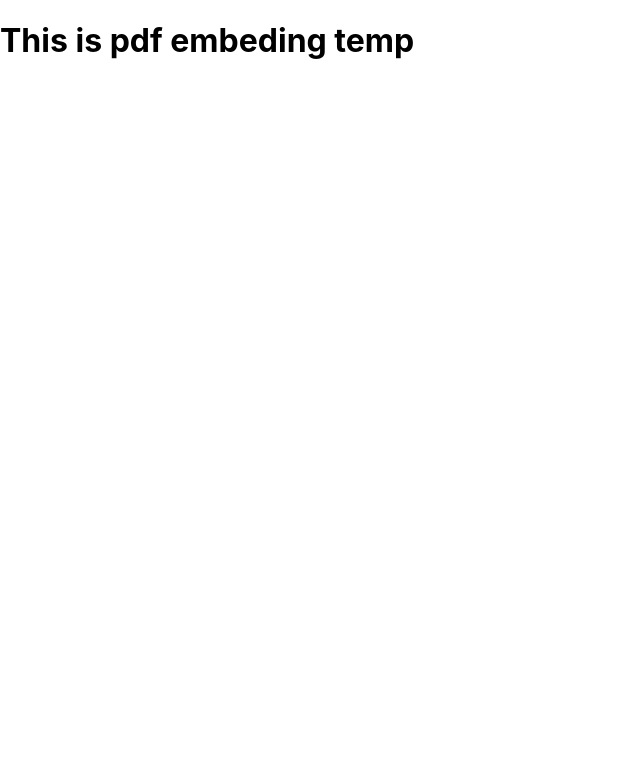
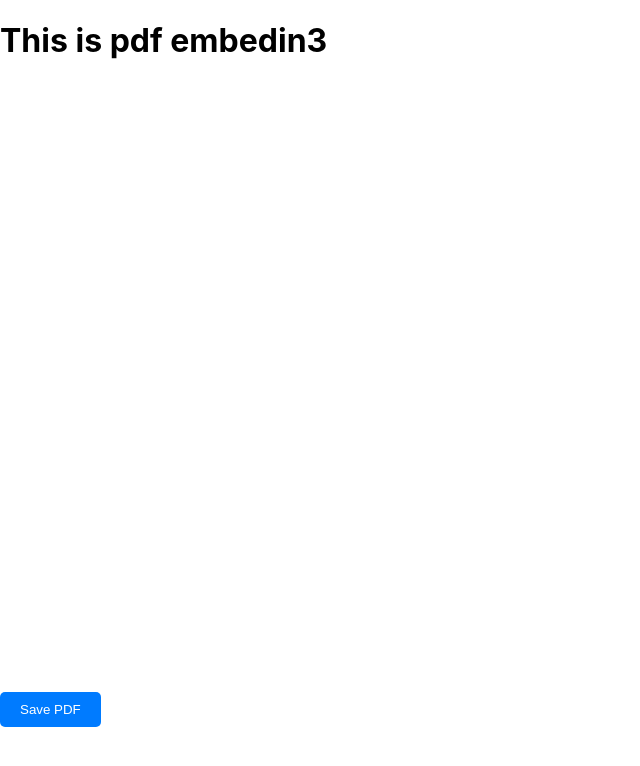
Before and after one commit to prasadskalbhor/pdfeditor, a React (Create React App) app: page / in a window 1280 px wide. Shown: the top 766 px of the page, without its empty margins (0-640 px from the left). Built offline with nearby package versions, Linux system fonts and the light colour scheme.

Commit message:
remove form index jssdfsdfsd

```diff
--- a/src/App.js
+++ b/src/App.js
@@ -2,7 +2,7 @@ import React from 'react';
 import PDFViewer from './PDFViewer';
 
 const App = () => {
-  return<> <h1>This is pdf embeding temp</h1>
+  return<> <h1>This is pdf embedin3</h1>
   <PDFViewer pdfUrl="/mypdf.pdf" />
   </>;
 };
--- a/src/PDFViewer.js
+++ b/src/PDFViewer.js
@@ -1,4 +1,4 @@
-import React, { useEffect } from 'react';
+import React, { useEffect, useState } from 'react';
 
 function AdobePDFViewer({
   pdfUrl="/mypdf.pdf",
@@ -7,6 +7,8 @@ function AdobePDFViewer({
   height = '600px',
   width = '100%'
 }) {
+  const [adobeDCView, setAdobeDCView] = useState(null);
+
   useEffect(() => {
     // Dynamically load Adobe View SDK
     const script = document.createElement('script');
@@ -18,15 +20,18 @@ function AdobePDFViewer({
       // Wait for Adobe SDK to be ready
       document.addEventListener('adobe_dc_view_sdk.ready', () => {
         if (window.AdobeDC && window.AdobeDC.View) {
-          const adobeDCView = new window.AdobeDC.View({
+          const dcView = new window.AdobeDC.View({
             clientId: clientId,
             divId: divId
           });
 
-          adobeDCView.previewFile({
+          dcView.previewFile({
             content: { location: { url: pdfUrl } },
             metaData: { fileName: pdfUrl }
           }, {});
+
+          // Store the Adobe DC View instance
+          setAdobeDCView(dcView);
         }
       });
     };
@@ -34,17 +39,46 @@ function AdobePDFViewer({
     // Cleanup function
     return () => {
       document.body.removeChild(script);
-      // Remove any lingering event listeners if needed
     };
   }, [pdfUrl, clientId, divId]);
 
-  return React.createElement('div', {
-    id: divId,
-    style: {
-      width: width,
-      height: height
+  // Function to handle PDF save
+  const handleSavePDF = () => {
+    if (adobeDCView) {
+      console.log("saving pdf now ...");
+      adobeDCView.downloadPDF({
+        fileName: "downloaded.pdf"
+      });
+    } else {
+      console.error("Adobe DC View not initialized");
     }
-  });
+  };
+
+  return (
+    <div>
+      <div
+        id={divId}
+        style={{
+          width: width,
+          height: height
+        }}
+      />
+      <button
+        onClick={handleSavePDF}
+        style={{
+          marginTop: '10px',
+          padding: '10px 20px',
+          backgroundColor: '#007bff',
+          color: 'white',
+          border: 'none',
+          borderRadius: '5px',
+          cursor: 'pointer'
+        }}
+      >
+        Save PDF
+      </button>
+    </div>
+  );
 }
 
 export default AdobePDFViewer;
```
